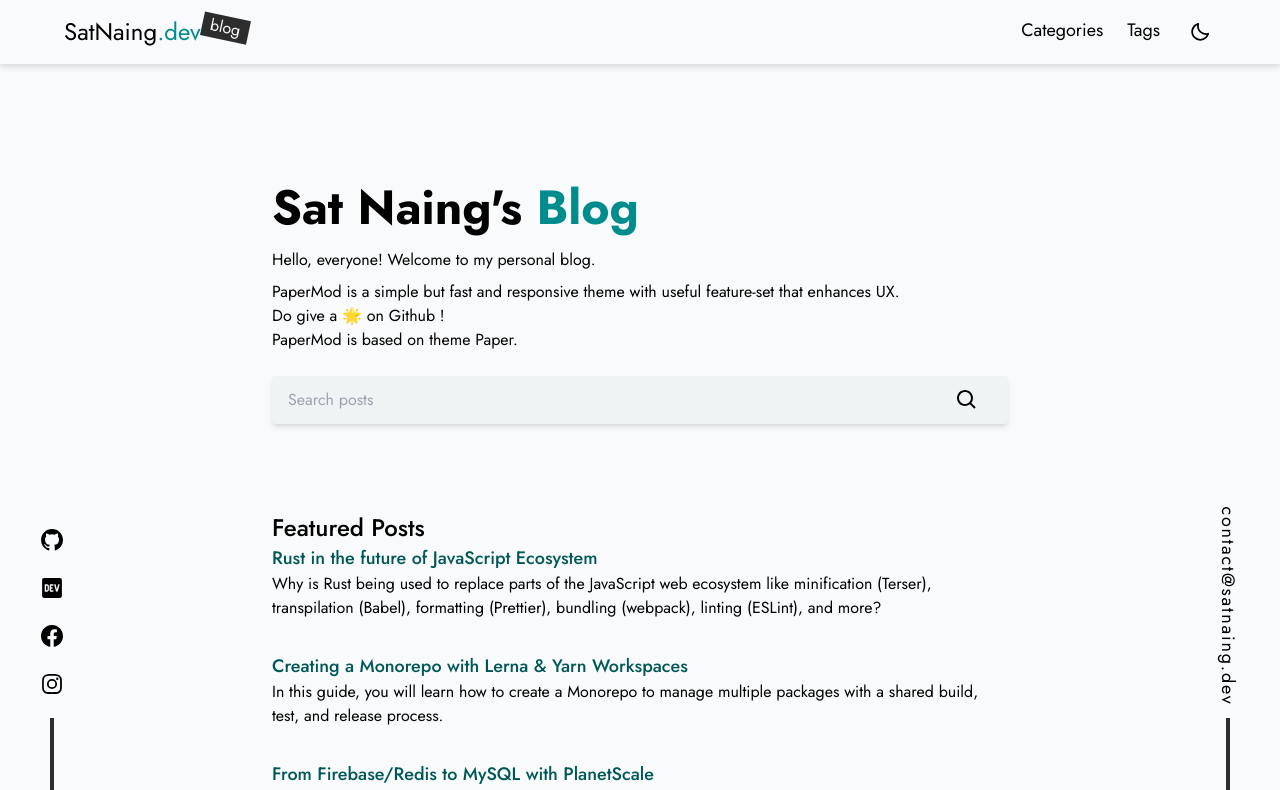
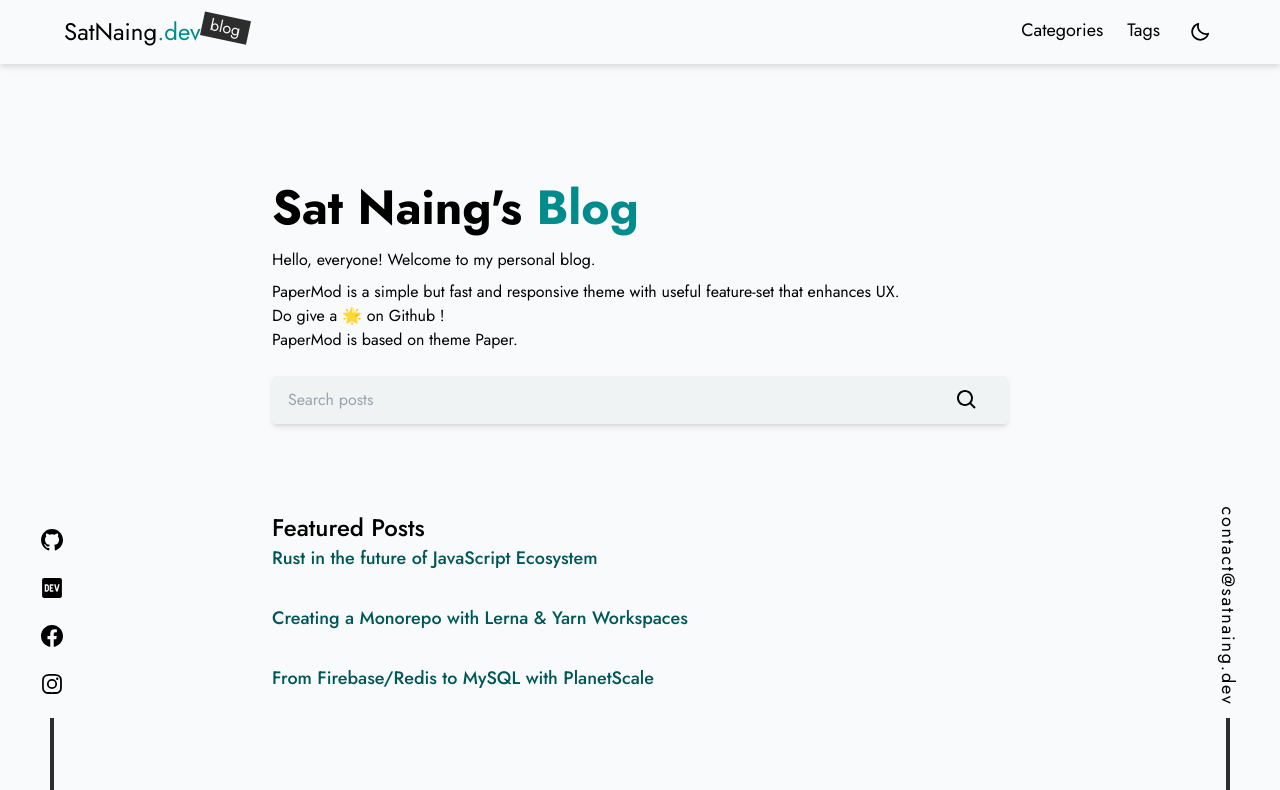
Before and after one commit to Muray1008/portfolio, a Next.js app: page /blog in a window 1280 px wide. Shown: the top 790 px of the page. Built offline with nearby package versions, Linux system fonts and the light colour scheme.

Commit message:
:art: update blog card for new dynamic post da

```diff
--- a/components/BlogCard.tsx
+++ b/components/BlogCard.tsx
@@ -1,20 +1,24 @@
+import Link from "next/link";
+
 type Props = {
   post: {
-    id: number;
+    slug: string;
     title: string;
-    link: string;
-    desc: string;
+    excerpt: string;
+    datetime: string;
   };
 };
 
 const BlogCard: React.FC<Props> = ({ post }) => {
-  const { title, link, desc } = post;
+  const { title, slug, excerpt, datetime } = post;
   return (
     <div className="my-4 md:mt-0 md:mb-8">
-      <a href={link} className="link inline-block">
-        <h3 className="text-lg font-medium">{title}</h3>
-      </a>
-      <p className="dark:text-gray-300">{desc}</p>
+      <Link href={`/blog/posts/${slug}`}>
+        <a className="link inline-block">
+          <h3 className="text-lg font-medium">{title}</h3>
+        </a>
+      </Link>
+      <p className="dark:text-gray-300">{excerpt}</p>
     </div>
   );
 };
```
